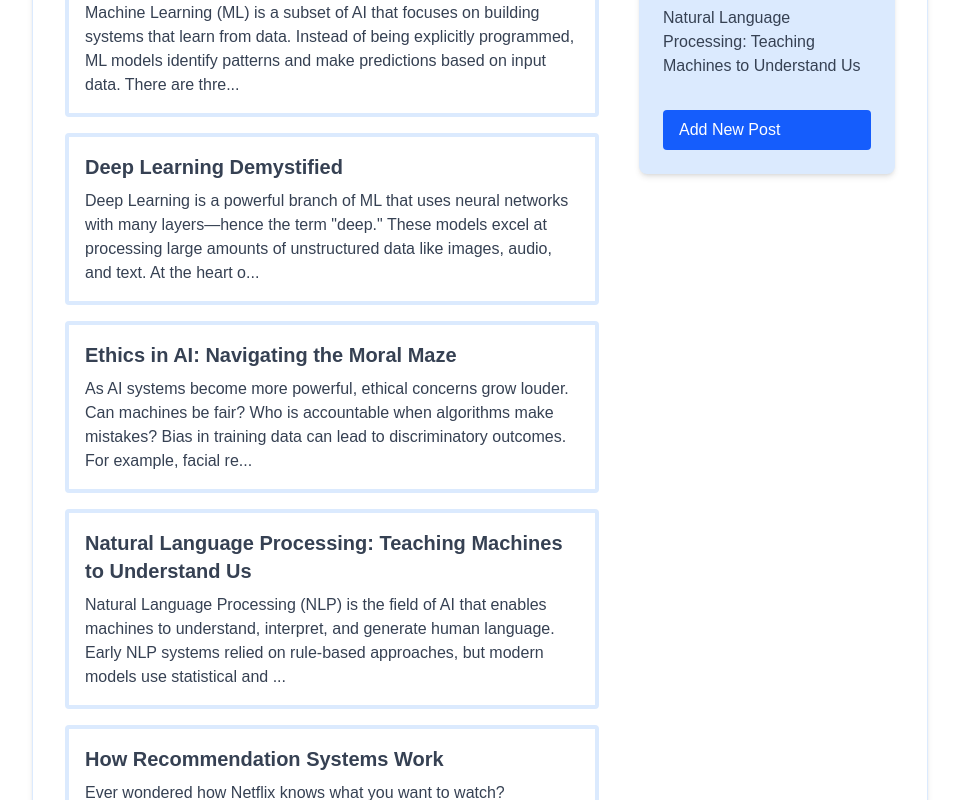
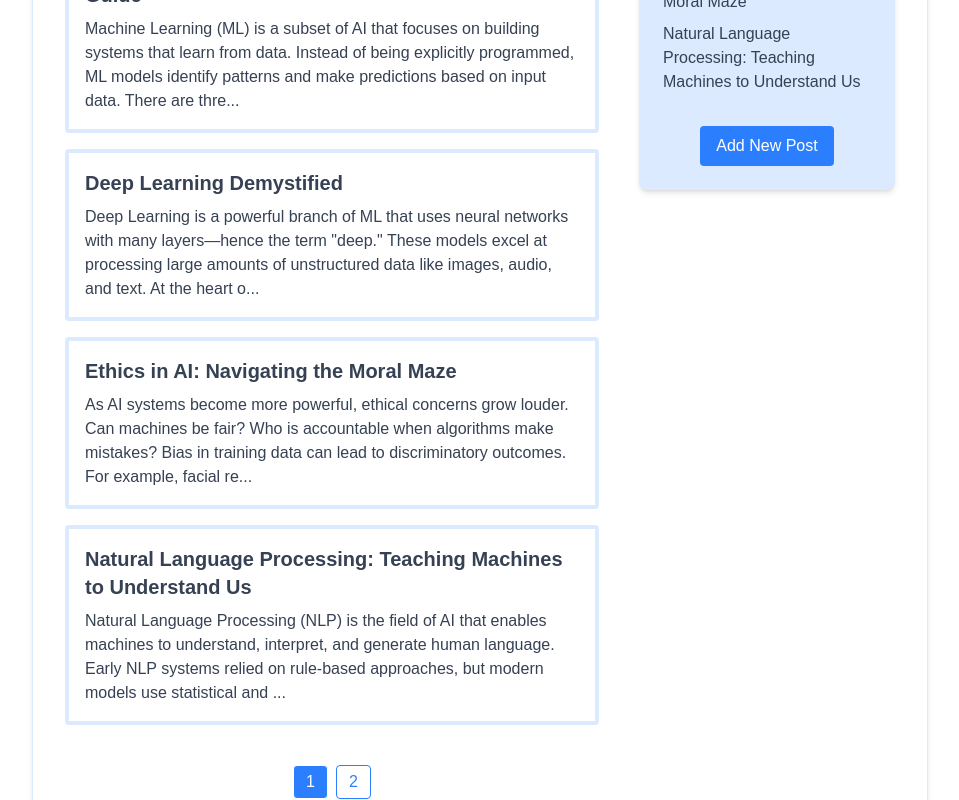
Before and after one commit to paquerettee/blog-nextjs, a Next.js app: page / in a window 1280 px wide. Shown: the part 520-1320 px from the top of the page, without its empty margins (160-1119 px from the left). Built offline with nearby package versions, Linux system fonts and the light colour scheme.

Commit message:
add pagination; update styling

```diff
--- a/src/app/about/page.tsx
+++ b/src/app/about/page.tsx
@@ -1,7 +1,7 @@
 export default function AboutPage() {
   return (
     <div className="max-w-4xl mx-auto bg-white rounded-lg shadow-md border border-blue-100 p-8 space-y-6">
-      <h1 className="text-4xl font-bold text-blue-400 text-center">About This Blog</h1>
+      <h1 className="text-4xl font-bold text-blue-400 text-center mb-8">About This Blog</h1>
 
       <p className="text-gray-700">
         Welcome to my blog! This is a simple project built with React, Next.js, and TypeScript. Here
--- a/src/app/components/HomeClient.tsx
+++ b/src/app/components/HomeClient.tsx
@@ -7,9 +7,11 @@ export default function HomeClient() {
   return (
     // <section className="max-w-3xl w-auto lg:w-full mx-auto p-6 space-y-6">
     <section className="w-auto lg:w-full mx-auto space-y-6">
-      <h1 className="text-4xl font-bold text-blue-400 text-center tracking-tight">My Dev Blog</h1>
+      <h1 className="text-4xl font-bold text-blue-400 text-center tracking-tight mb-8">
+        My Dev Blog
+      </h1>
 
-      <p className="text-1xl text-gray-700 text-center">
+      <p className="text-1xl text-gray-700 text-center mb-8">
         Thoughts, tutorials, and ramblings on web development.
       </p>
 
--- a/src/app/components/PostList.tsx
+++ b/src/app/components/PostList.tsx
@@ -1,18 +1,42 @@
 "use client";
 
+import { useState } from "react";
 import PostItem from "./PostItem";
 import { usePosts } from "../context/PostsContext";
 
+const POSTS_PER_PAGE = 5;
+
 export default function PostList() {
   const { posts } = usePosts();
+  const [currentPage, setCurrentPage] = useState(1);
+
   if (posts.length === 0) return <p>No posts yet.</p>;
+
+  const totalPages = Math.ceil(posts.length / POSTS_PER_PAGE);
+  const startIndex = (currentPage - 1) * POSTS_PER_PAGE;
+  const currentPosts = posts.slice(startIndex, startIndex + POSTS_PER_PAGE);
 
   return (
     <div className="flex flex-col gap-4 text-black dark:bg-neutral-800 dark:text-white ">
-      {posts.map((post) => {
+      {/* {posts.map((post) => { */}
+      {currentPosts.map((post) => {
         // console.log(post.id);
         return <PostItem key={post.id} id={post.id} title={post.title} body={post.body} />;
       })}
+
+      <div className="flex justify-center gap-2 mt-6">
+        {Array.from({ length: totalPages }, (_, i) => i + 1).map((page) => (
+          <button
+            key={page}
+            onClick={() => setCurrentPage(page)}
+            className={`px-3 py-1 rounded border ${
+              page === currentPage ? "bg-blue-500 text-white" : "bg-white text-blue-500 "
+            }`}
+          >
+            {page}
+          </button>
+        ))}
+      </div>
     </div>
   );
 }
--- a/src/app/components/Sidebar.tsx
+++ b/src/app/components/Sidebar.tsx
@@ -25,7 +25,7 @@ export default function Sidebar() {
       </ul>
       <Link
         href="/new-post"
-        className="mt-4 px-4 py-2 bg-blue-600 text-white rounded hover:bg-blue-700 transition-colors duration-200"
+        className="mt-4 px-4 py-2 bg-blue-500 text-white rounded hover:bg-blue-700 transition-colors duration-200 mx-auto"
       >
         Add New Post
       </Link>
--- a/src/app/contact/page.tsx
+++ b/src/app/contact/page.tsx
@@ -1,7 +1,7 @@
 export default function ContactPage() {
   return (
     <div className="max-w-4xl mx-auto bg-white rounded-lg shadow-md border border-blue-100 p-8">
-      <h1 className="text-4xl font-bold text-blue-400 mb-10 text-center">Contact Us</h1>
+      <h1 className="text-4xl font-bold text-blue-400 mb-8 text-center">Contact Us</h1>
 
       <div className="grid grid-cols-1 md:grid-cols-2 gap-16">
         {/* Left Column: Contact Info */}
--- a/src/app/post/[id]/page.tsx
+++ b/src/app/post/[id]/page.tsx
@@ -14,6 +14,7 @@ export default function PostPage() {
   if (!post) return <p>Post not found!</p>;
 
   return (
+    <div className="max-w-4xl mx-auto bg-white rounded-lg shadow-md border border-blue-100 p-8">
       <main className="max-w-3xl mx-auto p-6 space-y-6">
         <h1 className="text-3xl font-bold">{post.title}</h1>
         <p className="text-gray-700">{post.body}</p>
@@ -26,5 +27,6 @@ export default function PostPage() {
           </Link>
         </div>
       </main>
+    </div>
   );
 }
```
Lines whose indentation alone changed are shown as unchanged.
